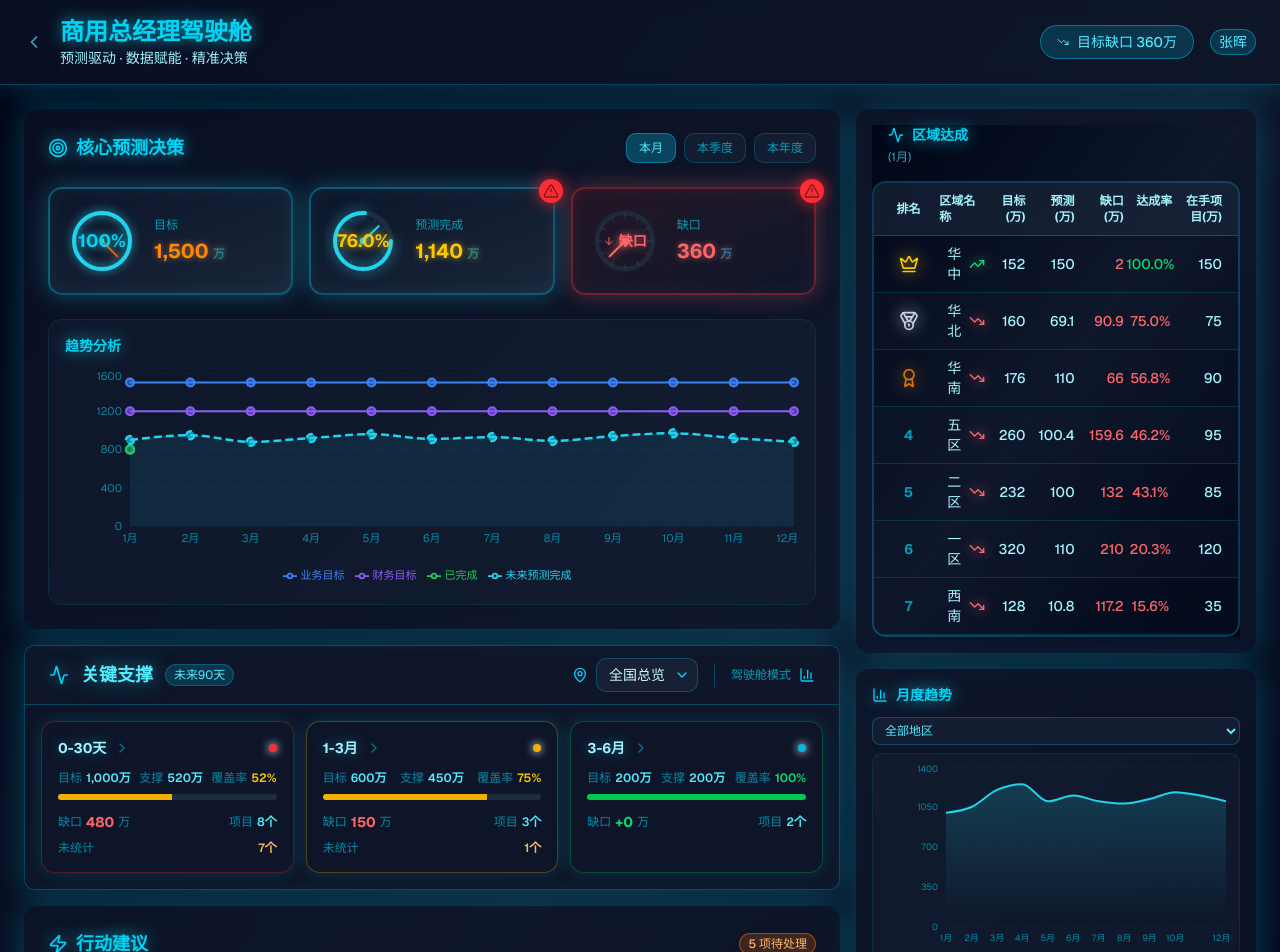
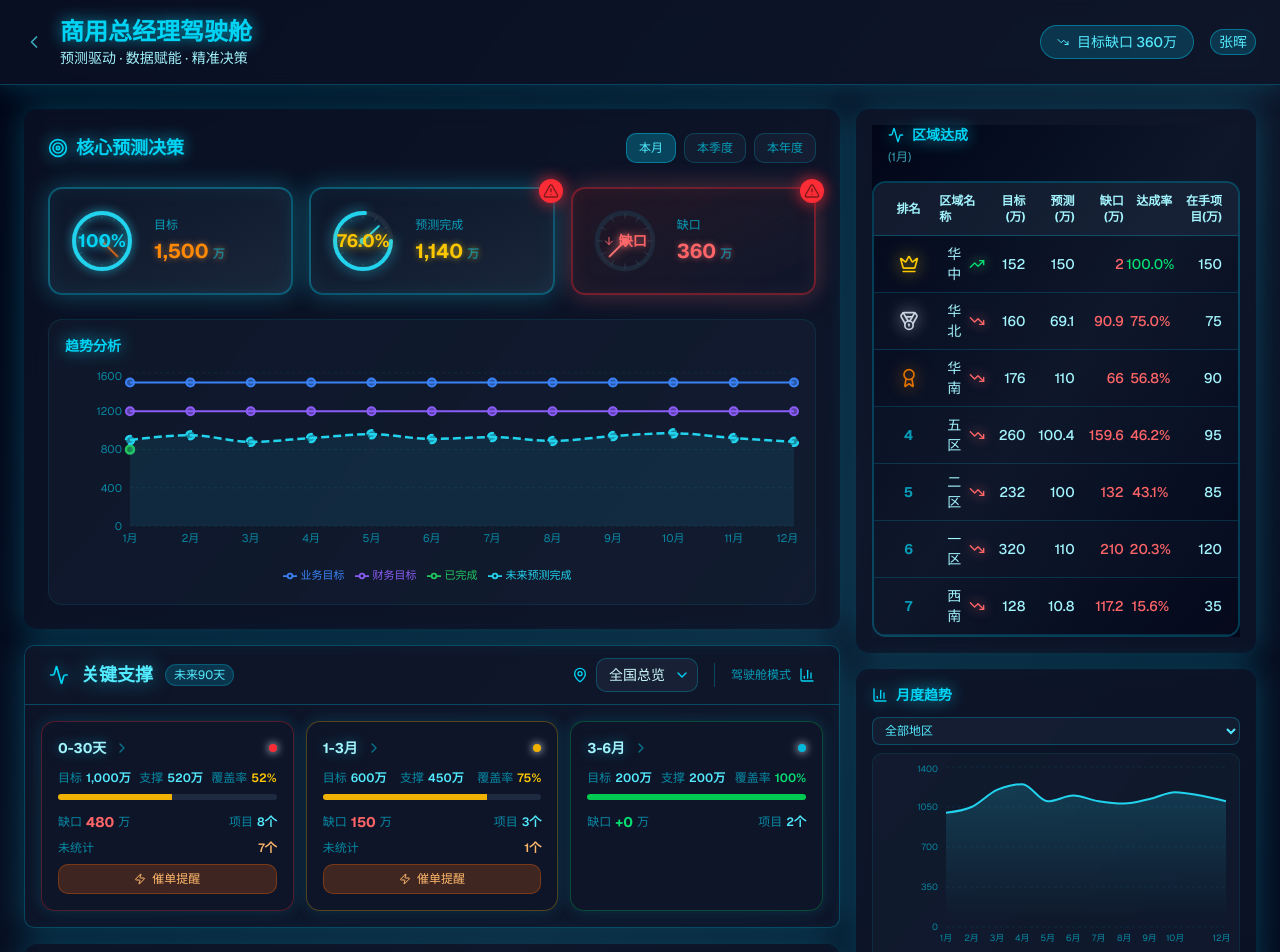
Before and after one commit to navylee1990/coze_jsc, a Next.js app: page /gm in a window 1280 px wide. Shown: the top 952 px of the page. Built offline with nearby package versions, Linux system fonts and the light colour scheme.

Commit message:
feat: 关键支撑模块外层卡片增加批量催单功能，支持一键催单所有未统计项目

```diff
--- a/src/components/FutureSupportAdequacyPanel.tsx
+++ b/src/components/FutureSupportAdequacyPanel.tsx
@@ -1402,6 +1402,21 @@ export default function FutureSupportAdequacyPanel({
   const [selectedPeriod, setSelectedPeriod] = useState<string | null>(null);
   const [isDrillDownOpen, setIsDrillDownOpen] = useState(false);
 
+  // 催单状态
+  const [urgeMessage, setUrgeMessage] = useState<{ show: boolean; message: string }>({ show: false, message: '' });
+
+  // 处理批量催单
+  const handleBatchUrge = (period: string, projectCount: number, e: React.MouseEvent) => {
+    e.stopPropagation(); // 阻止事件冒泡，不打开弹窗
+    setUrgeMessage({
+      show: true,
+      message: `已向【${period}】的 ${projectCount} 个未统计项目发送催单提醒`
+    });
+    setTimeout(() => {
+      setUrgeMessage({ show: false, message: '' });
+    }, 3000);
+  };
+
   // 合并默认数据和自定义数据
   const allRegionData = { ...regionData, ...customData };
   const data = allRegionData[selectedRegion] || regionData.national; // 默认回退到全国数据
@@ -1549,6 +1564,19 @@ export default function FutureSupportAdequacyPanel({
           </div>
         </div>
       </div>
+
+      {/* 催单提示消息 */}
+      {urgeMessage.show && (
+        <div className={cn(
+          'mx-4 my-2 p-3 rounded-lg border flex items-center gap-3 animate-pulse',
+          theme === 'dashboard'
+            ? 'bg-orange-500/20 border-orange-500/40 text-orange-300'
+            : 'bg-orange-100 border-orange-300 text-orange-800'
+        )}>
+          <Zap className={cn('w-5 h-5 flex-shrink-0', theme === 'dashboard' ? 'text-orange-300' : 'text-orange-600')} />
+          <span className="text-sm font-medium">{urgeMessage.message}</span>
+        </div>
+      )}
 
       {/* 主内容区 - 时间段矩阵卡片布局 */}
       <div className="p-4">
@@ -1656,6 +1684,7 @@ export default function FutureSupportAdequacyPanel({
 
                   {/* 未统计项目数 */}
                   {level.excludedProjects && level.excludedProjects.length > 0 && (
+                    <>
                       <div className="flex justify-between text-xs">
                         <span className={cn(theme === 'dashboard' ? 'text-cyan-400/60' : 'text-slate-500')}>未统计</span>
                         <span className={cn(
@@ -1663,6 +1692,20 @@ export default function FutureSupportAdequacyPanel({
                           theme === 'dashboard' ? 'text-orange-300' : 'text-orange-600'
                         )}>{level.excludedProjects.length}个</span>
                       </div>
+                      {/* 批量催单按钮 */}
+                      <button
+                        onClick={(e) => handleBatchUrge(period, level.excludedProjects!.length, e)}
+                        className={cn(
+                          'w-full flex items-center justify-center gap-1.5 py-1.5 rounded-lg text-xs font-medium transition-all mt-1',
+                          theme === 'dashboard'
+                            ? 'bg-orange-500/20 border border-orange-500/30 text-orange-300 hover:bg-orange-500/30'
+                            : 'bg-orange-100 text-orange-700 hover:bg-orange-200'
+                        )}
+                      >
+                        <Zap className="w-3 h-3" />
+                        催单提醒
+                      </button>
+                    </>
                   )}
                 </div>
               </div>
```
Lines whose indentation alone changed are shown as unchanged.
